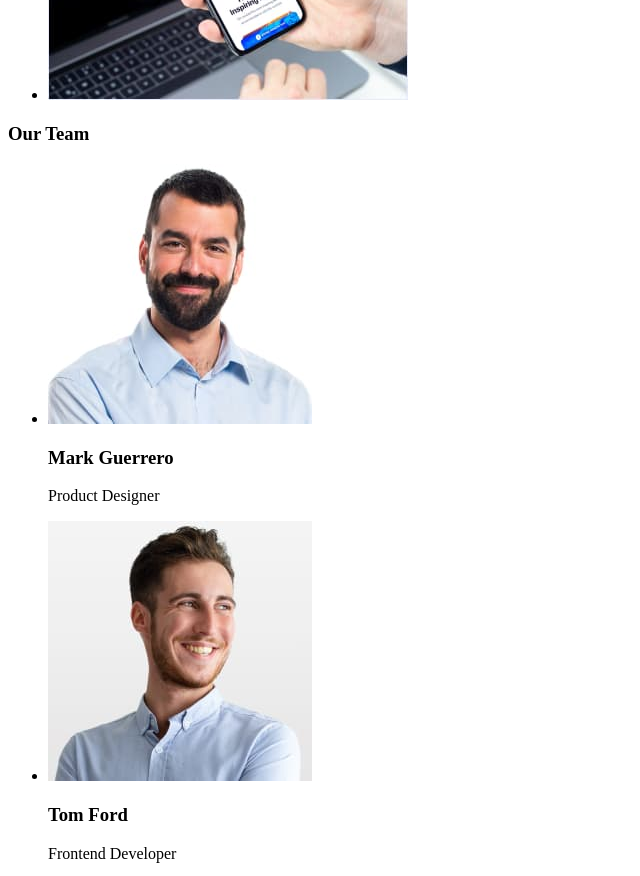
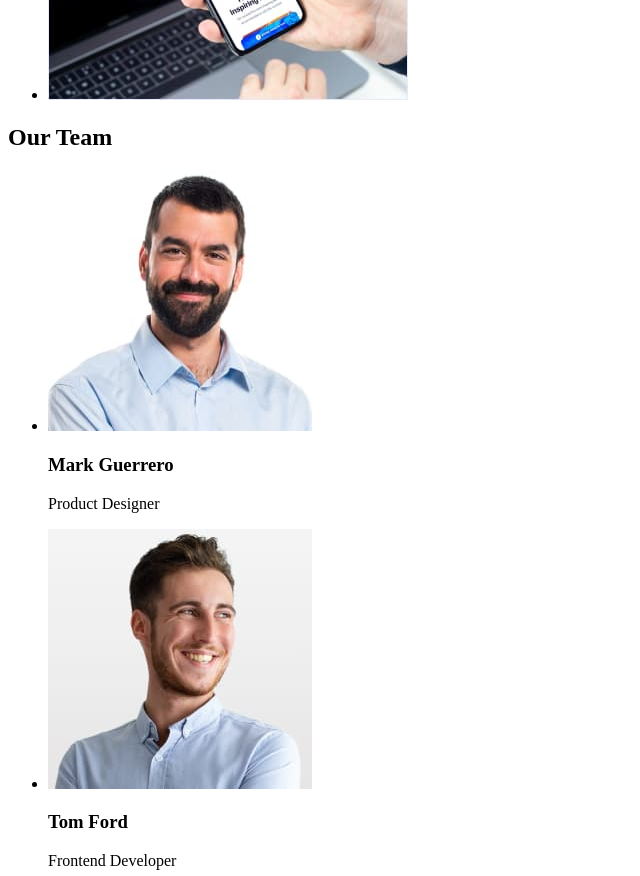
Before and after one commit to savenkovvlad/goit-markup-hw-01, a plain HTML site: page index.html in a window 1280 px wide. Shown: the part 1420-2296 px from the top of the page, without its empty margins (0-640 px from the left). Drawn offline with Linux system fonts and the light colour scheme; files whose address does not match are found by name.

Commit message:
н
ууу

```diff
--- a/index.html
+++ b/index.html
@@ -100,7 +100,8 @@
 
         <!--section 4-->
 
-           <section> <h3>Our Team</h3>
+           <section>
+            <h2>Our Team</h2>
 
                 <ul>
                     <li>
```
